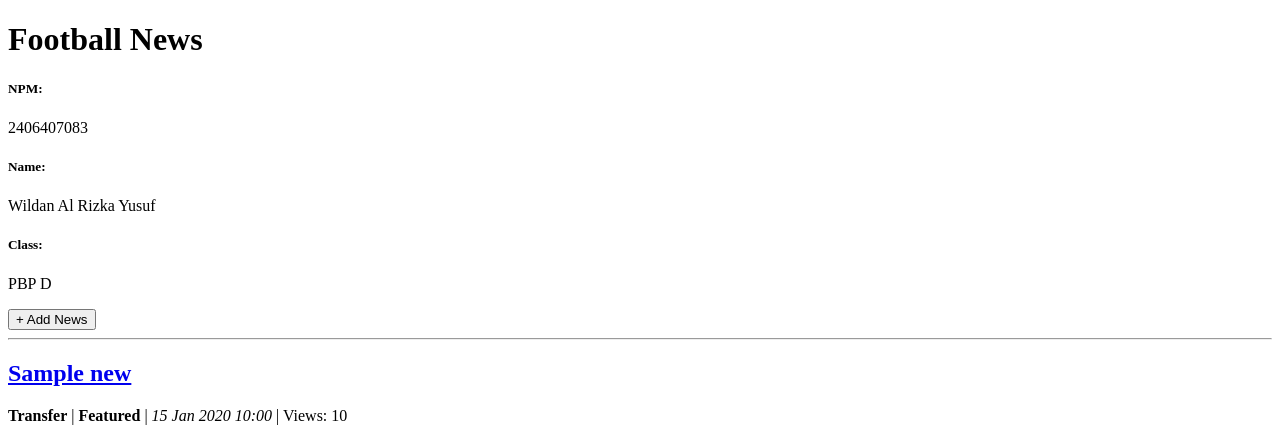
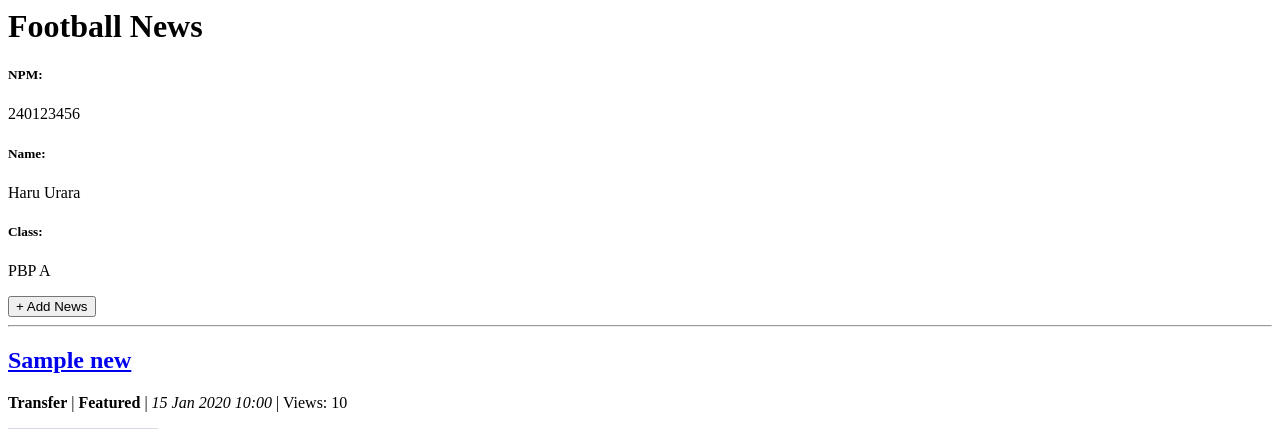
Before and after one commit to AvilioWatson/football-news, a Django app: page / in a window 1280 px wide. Shown: the top 429 px of the page. Run offline with Django 5.2, Linux system fonts and the light colour scheme; tables that the repository leaves empty hold one stand-in row (values such as "Sample post"); grey boxes marked "Sample" are stand-in pictures.

Commit message:
super final

```diff
--- a/football_news/settings.py
+++ b/football_news/settings.py
@@ -64,7 +64,7 @@ ROOT_URLCONF = 'football_news.urls'
 TEMPLATES = [
     {
         'BACKEND': 'django.template.backends.django.DjangoTemplates',
-        'DIRS': [BASE_DIR / 'templates'],
+        'DIRS': [BASE_DIR / 'templates'], # Tambahkan konten baris ini
         'APP_DIRS': True,
         'OPTIONS': {
             'context_processors': [
--- a/main/templates/main.html
+++ b/main/templates/main.html
@@ -1,5 +1,3 @@
-{% extends 'base.html' %}
-{% block content %}
 <h1>Football News</h1>
 
 <h5>NPM: </h5>
@@ -44,4 +42,3 @@
 {% endfor %}
 
 {% endif %}
-{% endblock content %}
--- a/main/views.py
+++ b/main/views.py
@@ -1,16 +1,16 @@
-from django.http import HttpResponse
-from django.core import serializers
 from django.shortcuts import render, redirect, get_object_or_404
 from main.forms import NewsForm
 from main.models import News
+from django.http import HttpResponse
+from django.core import serializers
 
 def show_main(request):
     news_list = News.objects.all()
 
     context = {
-        'npm' : '2406407083',
-        'name': 'Wildan Al Rizka Yusuf',
-        'class': 'PBP D',
+        'npm' : '240123456',
+        'name': 'Haru Urara',
+        'class': 'PBP A',
         'news_list': news_list
     }
 
@@ -51,13 +51,13 @@ def show_xml_by_id(request, news_id):
         news_item = News.objects.filter(pk=news_id)
         xml_data = serializers.serialize("xml", news_item)
         return HttpResponse(xml_data, content_type="application/xml")
-    except:
+    except News.DoesNotExist:
         return HttpResponse(status=404)
 
 def show_json_by_id(request, news_id):
     try:
-        news_item = News.objects.filter(pk=news_id)
-        json_data = serializers.serialize("json", news_item)
+        news_item = News.objects.get(pk=news_id)
+        json_data = serializers.serialize("json", [news_item])
         return HttpResponse(json_data, content_type="application/json")
-    except:
-            return HttpResponse(status=404)
+    except News.DoesNotExist:
+        return HttpResponse(status=404)
```
Also changed, not shown: main/urls.py (line endings or trailing spaces).
